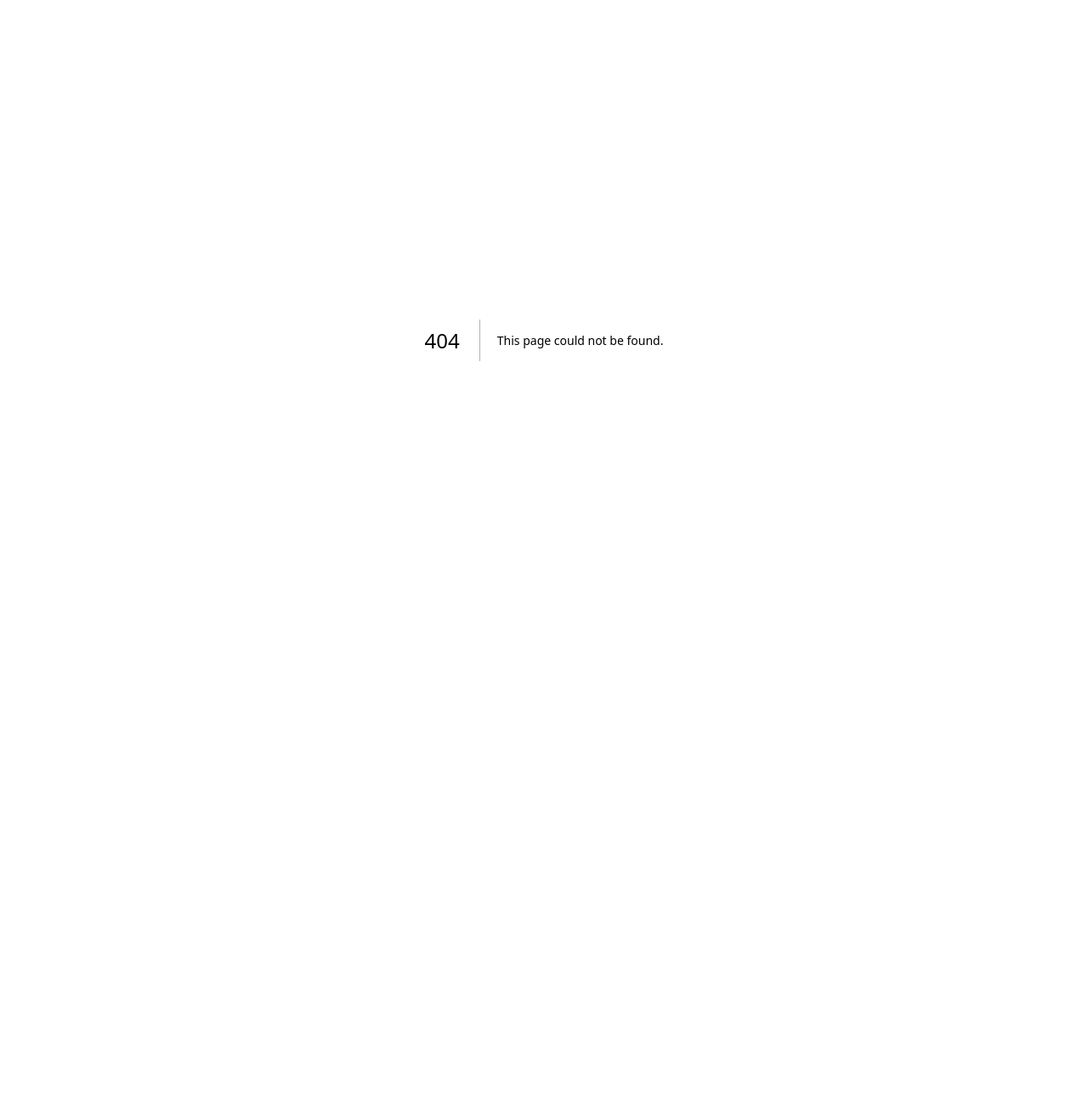
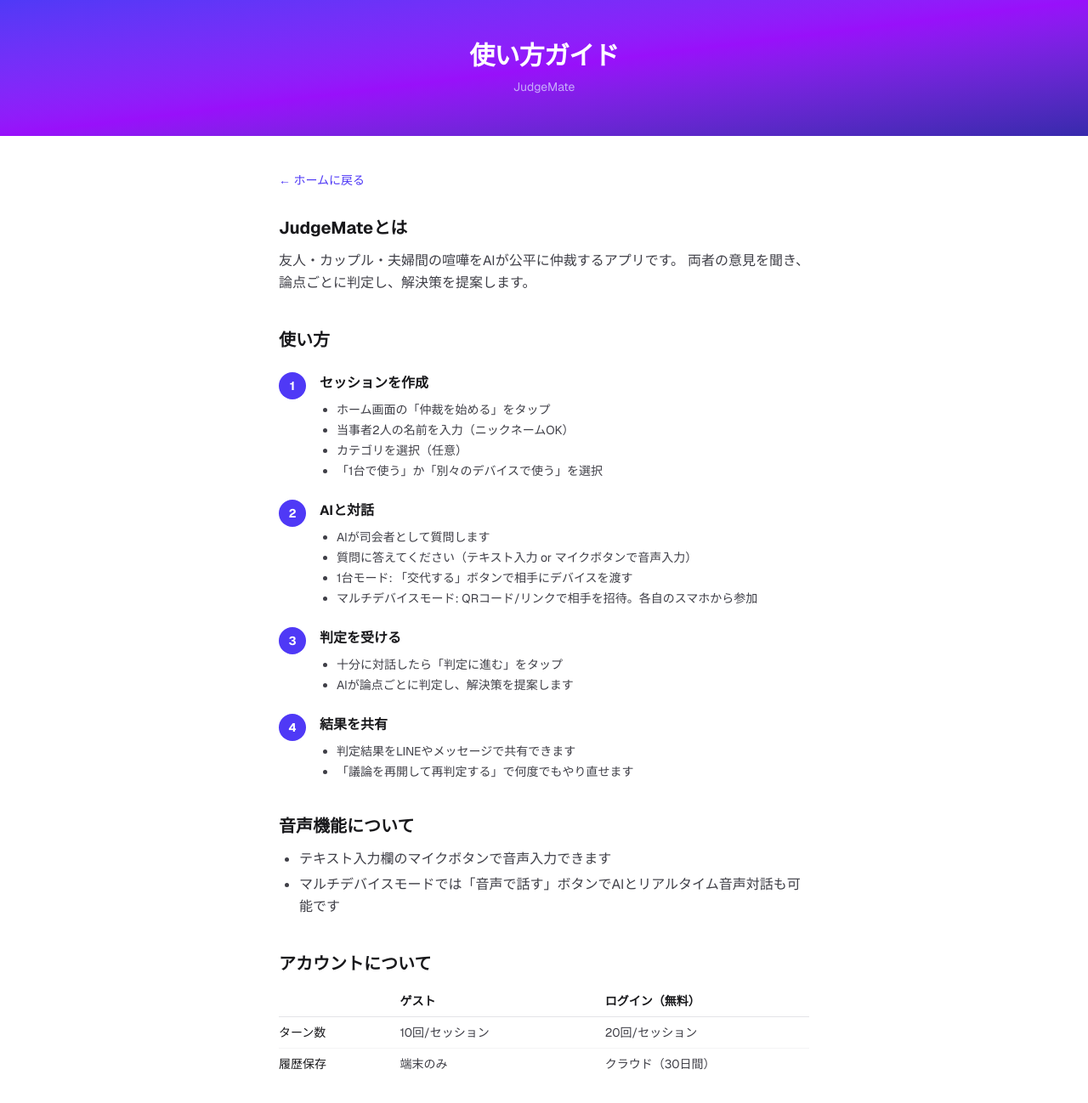
Before and after one commit to SUPi5460/judiciary-app, a Next.js app: page /help in a window 1280 px wide. Before the commit this address had no page. Shown: the top 1298 px of the page at 85% size. Before the commit the page ends 800 px from the top, so only its background shows below. Built offline with nearby package versions, Linux system fonts and the light colour scheme.

Commit message:
feat: add help page with usage guide and FAQ
使い方ガイド（ステップバイステップ）とFAQ（7問）を追加。

Co-Authored-By: Claude Opus 4.6 (1M context) <noreply@anthropic.com>

```diff
--- /dev/null
+++ b/src/app/help/page.tsx
@@ -0,0 +1,217 @@
+import Link from 'next/link'
+
+const steps = [
+  {
+    number: 1,
+    title: 'セッションを作成',
+    items: [
+      'ホーム画面の「仲裁を始める」をタップ',
+      '当事者2人の名前を入力（ニックネームOK）',
+      'カテゴリを選択（任意）',
+      '「1台で使う」か「別々のデバイスで使う」を選択',
+    ],
+  },
+  {
+    number: 2,
+    title: 'AIと対話',
+    items: [
+      'AIが司会者として質問します',
+      '質問に答えてください（テキスト入力 or マイクボタンで音声入力）',
+      '1台モード: 「交代する」ボタンで相手にデバイスを渡す',
+      'マルチデバイスモード: QRコード/リンクで相手を招待。各自のスマホから参加',
+    ],
+  },
+  {
+    number: 3,
+    title: '判定を受ける',
+    items: [
+      '十分に対話したら「判定に進む」をタップ',
+      'AIが論点ごとに判定し、解決策を提案します',
+    ],
+  },
+  {
+    number: 4,
+    title: '結果を共有',
+    items: [
+      '判定結果をLINEやメッセージで共有できます',
+      '「議論を再開して再判定する」で何度でもやり直せます',
+    ],
+  },
+]
+
+const faqs = [
+  {
+    q: '無料で使えますか？',
+    a: 'はい、ログインなしでも無料で使えます。ログインするとターン数が増えるなどの特典があります。',
+  },
+  {
+    q: 'AIの判定には法的効力がありますか？',
+    a: 'いいえ。AIの判定は参考意見です。法的な拘束力はありません。',
+  },
+  {
+    q: '会話内容は保存されますか？',
+    a: 'セッションデータは24時間（ログインユーザーは30日間）で自動削除されます。詳しくはプライバシーポリシーをご覧ください。',
+  },
+  {
+    q: 'LINEやInstagramからログインできません',
+    a: 'アプリ内ブラウザではGoogleログインが利用できません。SafariやChromeで直接URLを開いてください。',
+  },
+  {
+    q: 'マルチデバイスモードとは？',
+    a: '2人が別々のスマホから同じセッションに参加できる機能です。QRコードまたはリンクで招待します。',
+  },
+  {
+    q: '音声入力がうまく動きません',
+    a: 'ブラウザのマイク許可を確認してください。Chrome/Safariを推奨しています。',
+  },
+  {
+    q: 'ターン数の上限に達しました',
+    a: 'ゲストは10回、ログインユーザーは20回が上限です。上限に達しても「判定に進む」は可能です。',
+  },
+]
+
+export default function HelpPage() {
+  return (
+    <div className="flex min-h-full flex-col items-center font-sans">
+      {/* Header */}
+      <div className="w-full bg-gradient-to-br from-indigo-600 via-purple-600 to-indigo-800 dark:from-indigo-900 dark:via-purple-900 dark:to-indigo-950">
+        <div className="mx-auto max-w-2xl px-6 py-12 text-center">
+          <h1 className="text-3xl font-bold tracking-tight text-white">
+            使い方ガイド
+          </h1>
+          <p className="mt-2 text-sm text-indigo-100/70">JudgeMate</p>
+        </div>
+      </div>
+
+      {/* Content */}
+      <div className="mx-auto w-full max-w-2xl px-6 py-10">
+        <Link
+          href="/"
+          className="mb-8 inline-flex items-center gap-1 text-sm text-indigo-600 hover:text-indigo-800 dark:text-indigo-400 dark:hover:text-indigo-300"
+        >
+          &larr; ホームに戻る
+        </Link>
+
+        <div className="space-y-10 leading-relaxed text-zinc-700 dark:text-zinc-300">
+          {/* JudgeMateとは */}
+          <section>
+            <h2 className="mb-3 text-xl font-bold text-zinc-900 dark:text-zinc-100">
+              JudgeMateとは
+            </h2>
+            <p>
+              友人・カップル・夫婦間の喧嘩をAIが公平に仲裁するアプリです。
+              両者の意見を聞き、論点ごとに判定し、解決策を提案します。
+            </p>
+          </section>
+
+          {/* 使い方 */}
+          <section>
+            <h2 className="mb-6 text-xl font-bold text-zinc-900 dark:text-zinc-100">
+              使い方
+            </h2>
+            <div className="space-y-6">
+              {steps.map((step) => (
+                <div key={step.number} className="flex gap-4">
+                  <div className="flex h-8 w-8 shrink-0 items-center justify-center rounded-full bg-indigo-600 text-sm font-bold text-white">
+                    {step.number}
+                  </div>
+                  <div className="flex-1">
+                    <h3 className="mb-2 font-bold text-zinc-900 dark:text-zinc-100">
+                      {step.title}
+                    </h3>
+                    <ul className="list-disc space-y-1 pl-5 text-sm">
+                      {step.items.map((item, i) => (
+                        <li key={i}>{item}</li>
+                      ))}
+                    </ul>
+                  </div>
+                </div>
+              ))}
+            </div>
+          </section>
+
+          {/* 音声機能について */}
+          <section>
+            <h2 className="mb-3 text-xl font-bold text-zinc-900 dark:text-zinc-100">
+              音声機能について
+            </h2>
+            <ul className="list-disc space-y-1 pl-6">
+              <li>テキスト入力欄のマイクボタンで音声入力できます</li>
+              <li>
+                マルチデバイスモードでは「音声で話す」ボタンでAIとリアルタイム音声対話も可能です
+              </li>
+            </ul>
+          </section>
+
+          {/* アカウントについて */}
+          <section>
+            <h2 className="mb-3 text-xl font-bold text-zinc-900 dark:text-zinc-100">
+              アカウントについて
+            </h2>
+            <div className="overflow-x-auto">
+              <table className="w-full text-sm">
+                <thead>
+                  <tr className="border-b border-zinc-200 dark:border-zinc-700">
+                    <th className="py-2 pr-4 text-left font-bold text-zinc-900 dark:text-zinc-100" />
+                    <th className="py-2 px-4 text-left font-bold text-zinc-900 dark:text-zinc-100">
+                      ゲスト
+                    </th>
+                    <th className="py-2 pl-4 text-left font-bold text-zinc-900 dark:text-zinc-100">
+                      ログイン（無料）
+                    </th>
+                  </tr>
+                </thead>
+                <tbody>
+                  <tr className="border-b border-zinc-100 dark:border-zinc-800">
+                    <td className="py-2 pr-4 font-medium text-zinc-900 dark:text-zinc-100">
+                      ターン数
+                    </td>
+                    <td className="py-2 px-4">10回/セッション</td>
+                    <td className="py-2 pl-4">20回/セッション</td>
+                  </tr>
+                  <tr>
+                    <td className="py-2 pr-4 font-medium text-zinc-900 dark:text-zinc-100">
+                      履歴保存
+                    </td>
+                    <td className="py-2 px-4">端末のみ</td>
+                    <td className="py-2 pl-4">クラウド（30日間）</td>
+                  </tr>
+                </tbody>
+              </table>
+            </div>
+          </section>
+
+          {/* よくある質問 */}
+          <section>
+            <h2 className="mb-4 text-xl font-bold text-zinc-900 dark:text-zinc-100">
+              よくある質問（FAQ）
+            </h2>
+            <div className="space-y-4">
+              {faqs.map((faq, i) => (
+                <div
+                  key={i}
+                  className="rounded-xl border border-zinc-200 p-4 dark:border-zinc-700"
+                >
+                  <h3 className="mb-2 font-bold text-zinc-900 dark:text-zinc-100">
+                    Q: {faq.q}
+                  </h3>
+                  <p className="text-sm">A: {faq.a}</p>
+                </div>
+              ))}
+            </div>
+          </section>
+        </div>
+
+        {/* Bottom link */}
+        <div className="mt-10 pb-8">
+          <Link
+            href="/"
+            className="inline-flex items-center gap-1 text-sm text-indigo-600 hover:text-indigo-800 dark:text-indigo-400 dark:hover:text-indigo-300"
+          >
+            &larr; ホームに戻る
+          </Link>
+        </div>
+      </div>
+    </div>
+  )
+}
--- a/src/app/page.tsx
+++ b/src/app/page.tsx
@@ -81,6 +81,10 @@ export default function Home() {
         <Link href="/terms" className="hover:text-zinc-600 dark:hover:text-zinc-300">
           利用規約
         </Link>
+        <span className="mx-2">|</span>
+        <Link href="/help" className="hover:text-zinc-600 dark:hover:text-zinc-300">
+          使い方ガイド
+        </Link>
       </footer>
     </div>
   )
```
